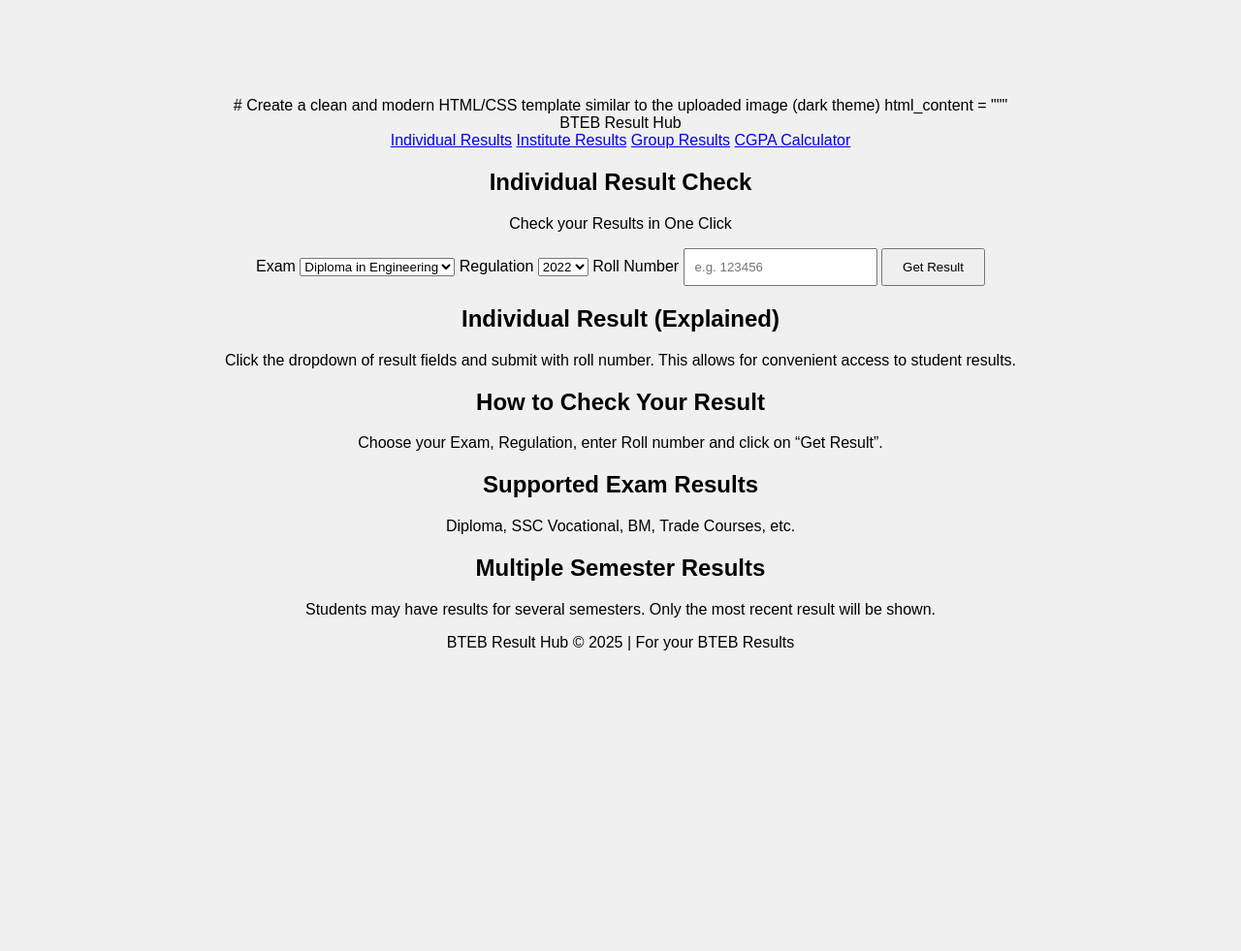
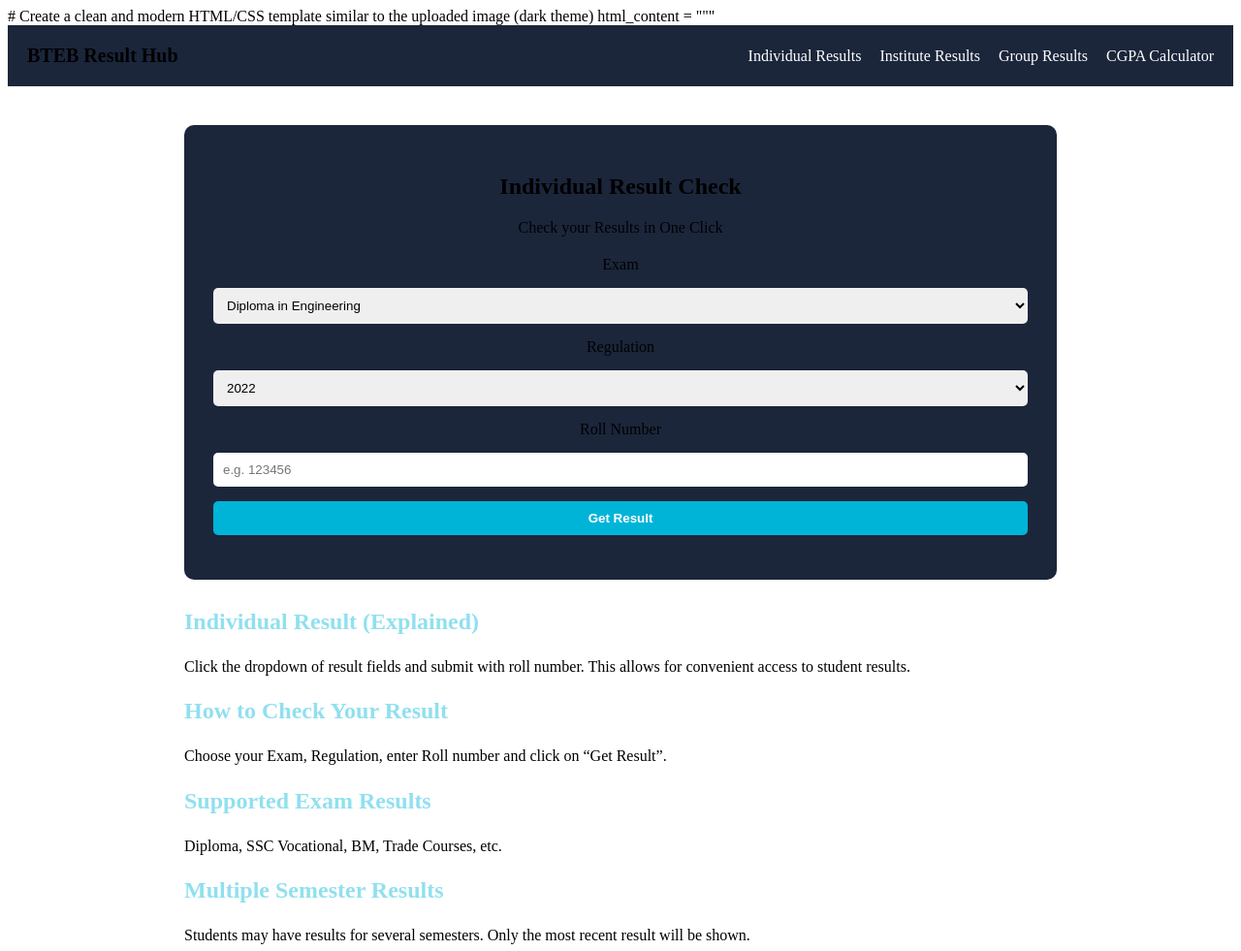
Before and after one commit to muazabdullabd/live_testing, a plain HTML site: page index.html in a window 1280 px wide. Shown: the top 981 px of the page at 97% size. Before the commit the page ends 800 px from the top, so only its background shows below. Drawn offline with Linux system fonts and the light colour scheme.

Commit message:
Update style.css

```diff
--- a/style.css
+++ b/style.css
@@ -1,16 +1,73 @@
+css_content = """* {
+  margin: 0;
+  padding: 0;
+  box-sizing: border-box;
+}
 body {
-  font-family: Arial;
+  font-family: 'Segoe UI', sans-serif;
+  background-color: #0d1b2a;
+  color: #fff;
+}
+.navbar {
+  display: flex;
+  justify-content: space-between;
+  padding: 20px;
+  background-color: #1b263b;
+  align-items: center;
+}
+.logo {
+  font-weight: bold;
+  font-size: 20px;
+}
+.menu a {
+  color: #fff;
+  margin-left: 15px;
+  text-decoration: none;
+}
+.container {
+  padding: 40px 20px;
+  max-width: 900px;
+  margin: auto;
+}
+.form-section {
+  background: #1b263b;
+  padding: 30px;
+  border-radius: 10px;
   text-align: center;
-  margin-top: 100px;
-  background: #f0f0f0;
+  margin-bottom: 30px;
 }
-input {
+.result-form {
+  display: grid;
+  gap: 15px;
+  margin-top: 20px;
+}
+.result-form select,
+.result-form input {
   padding: 10px;
-  width: 200px;
+  border: none;
+  border-radius: 5px;
 }
-button {
-  padding: 10px 20px;
+.result-form button {
+  padding: 10px;
+  border: none;
+  border-radius: 5px;
+  background: #00b4d8;
+  color: #fff;
+  font-weight: bold;
+  cursor: pointer;
 }
-#resultBox {
-  margin-top: 30px;
+.info-section h2 {
+  margin-top: 20px;
+  color: #90e0ef;
 }
+.info-section p {
+  margin-top: 10px;
+  line-height: 1.6;
+}
+.footer {
+  background: #1b263b;
+  text-align: center;
+  padding: 15px;
+  margin-top: 50px;
+  font-size: 14px;
+}
```
